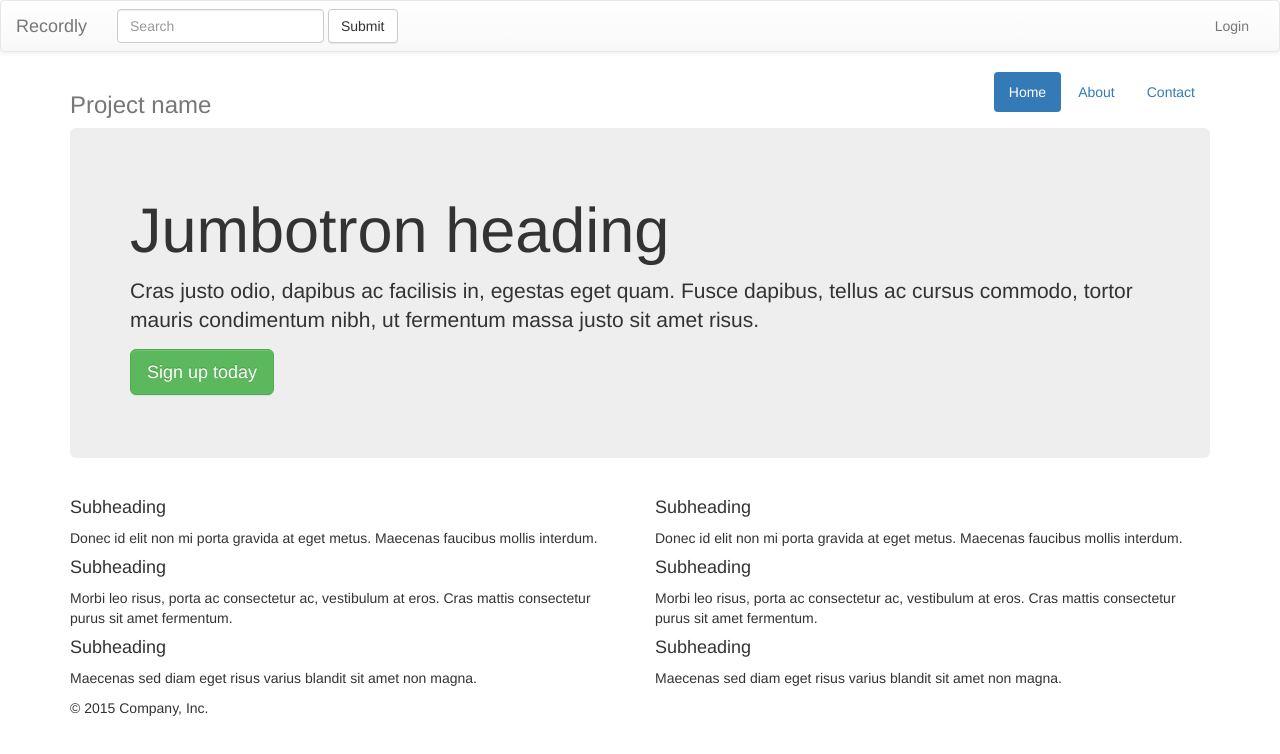
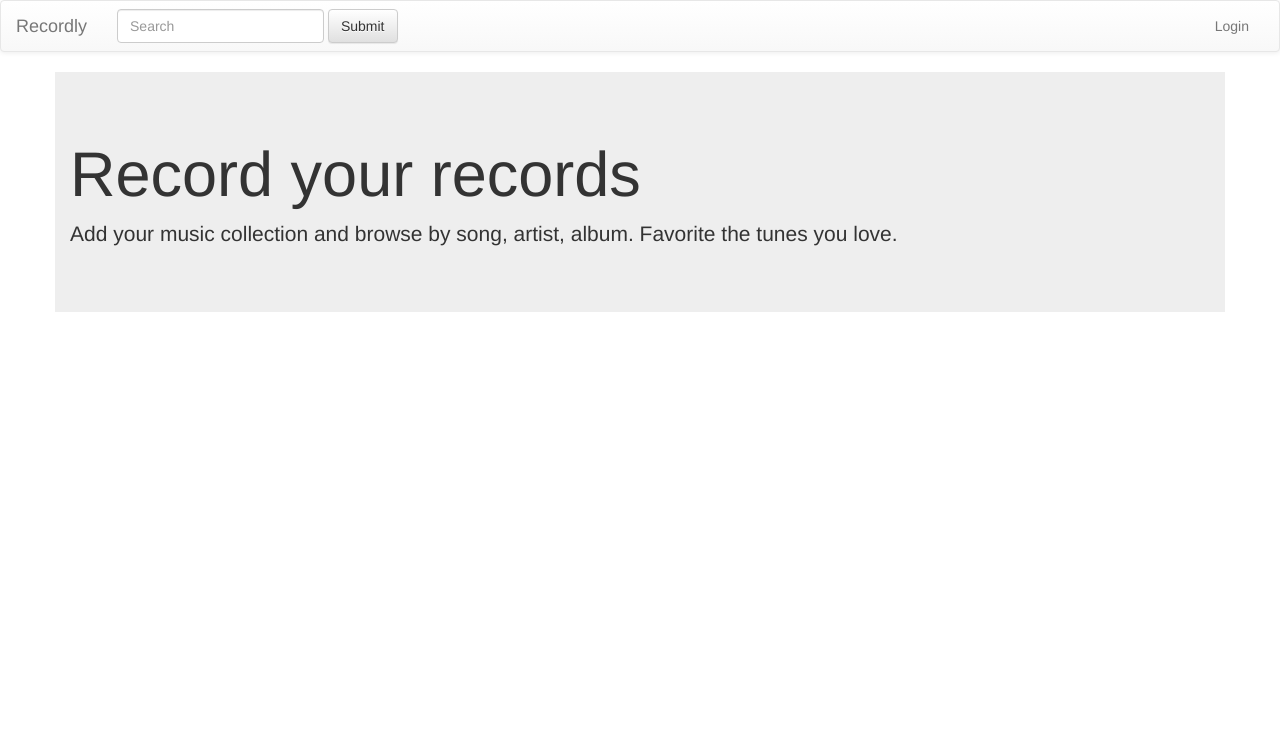
Before and after one commit to wh1tney/recordly, a website: page app/index.html in a window 1280 px wide. Drawn offline with nearby package versions, Linux system fonts and the light colour scheme.

Commit message:
Replace and remove filler text from theme.
Place main content in container for better positioning.
This is starting to look like a real app, people.

```diff
--- a/app/partials/home.html
+++ b/app/partials/home.html
@@ -1,102 +1,5 @@
-
-<!DOCTYPE html>
-<html lang="en">
-  <head>
-    <meta charset="utf-8">
-    <meta http-equiv="X-UA-Compatible" content="IE=edge">
-    <meta name="viewport" content="width=device-width, initial-scale=1">
-    <!-- The above 3 meta tags *must* come first in the head; any other head
-content must come *after* these tags -->
-    <meta name="description" content="">
-    <meta name="author" content="">
-    <link rel="icon" href="../../favicon.ico">
-
-    <title>Narrow Jumbotron Template for Bootstrap</title>
-
-    <!-- Bootstrap core CSS -->
-    <link href="../../dist/css/bootstrap.min.css" rel="stylesheet">
-
-    <!-- IE10 viewport hack for Surface/desktop Windows 8 bug -->
-    <link href="../../assets/css/ie10-viewport-bug-workaround.css"
-rel="stylesheet">
-
-    <!-- Custom styles for this template -->
-    <link href="jumbotron-narrow.css" rel="stylesheet">
-
-    <!-- Just for debugging purposes. Don't actually copy these 2 lines! -->
-    <!--[if lt IE 9]><script
-src="../../assets/js/ie8-responsive-file-warning.js"></script><![endif]-->
-    <script src="../../assets/js/ie-emulation-modes-warning.js"></script>
-
-    <!-- HTML5 shim and Respond.js for IE8 support of HTML5 elements and media
-queries -->
-    <!--[if lt IE 9]>
-      <script
-src="https://oss.maxcdn.com/html5shiv/3.7.2/html5shiv.min.js"></script>
-      <script
-src="https://oss.maxcdn.com/respond/1.4.2/respond.min.js"></script>
-    <![endif]-->
-  </head>
-
-  <body>
-
-    <div class="container">
-      <div class="header clearfix">
-        <nav>
-          <ul class="nav nav-pills pull-right">
-            <li role="presentation" class="active"><a href="#">Home</a></li>
-            <li role="presentation"><a href="#">About</a></li>
-            <li role="presentation"><a href="#">Contact</a></li>
-          </ul>
-        </nav>
-        <h3 class="text-muted">Project name</h3>
-      </div>
-
-      <div class="jumbotron">
-        <h1>Jumbotron heading</h1>
-        <p class="lead">Cras justo odio, dapibus ac facilisis in, egestas eget
-quam. Fusce dapibus, tellus ac cursus commodo, tortor mauris condimentum nibh,
-ut fermentum massa justo sit amet risus.</p>
-        <p><a class="btn btn-lg btn-success" href="#" role="button">Sign up
-today</a></p>
-      </div>
-
-      <div class="row marketing">
-        <div class="col-lg-6">
-          <h4>Subheading</h4>
-          <p>Donec id elit non mi porta gravida at eget metus. Maecenas faucibus
-mollis interdum.</p>
-
-          <h4>Subheading</h4>
-          <p>Morbi leo risus, porta ac consectetur ac, vestibulum at eros. Cras
-mattis consectetur purus sit amet fermentum.</p>
-
-          <h4>Subheading</h4>
-          <p>Maecenas sed diam eget risus varius blandit sit amet non magna.</p>
-        </div>
-
-        <div class="col-lg-6">
-          <h4>Subheading</h4>
-          <p>Donec id elit non mi porta gravida at eget metus. Maecenas faucibus
-mollis interdum.</p>
-
-          <h4>Subheading</h4>
-          <p>Morbi leo risus, porta ac consectetur ac, vestibulum at eros. Cras
-mattis consectetur purus sit amet fermentum.</p>
-
-          <h4>Subheading</h4>
-          <p>Maecenas sed diam eget risus varius blandit sit amet non magna.</p>
-        </div>
-      </div>
-
-      <footer class="footer">
-        <p>&copy; 2015 Company, Inc.</p>
-      </footer>
-
-    </div> <!-- /container -->
-
-
-    <!-- IE10 viewport hack for Surface/desktop Windows 8 bug -->
-    <script src="../../assets/js/ie10-viewport-bug-workaround.js"></script>
-  </body>
-</html>
+<div class="jumbotron container">
+  <h1>Record your records</h1>
+  <p class="lead">Add your music collection and browse by song, artist, album.
+Favorite the tunes you love.</p>
+</div>
```
